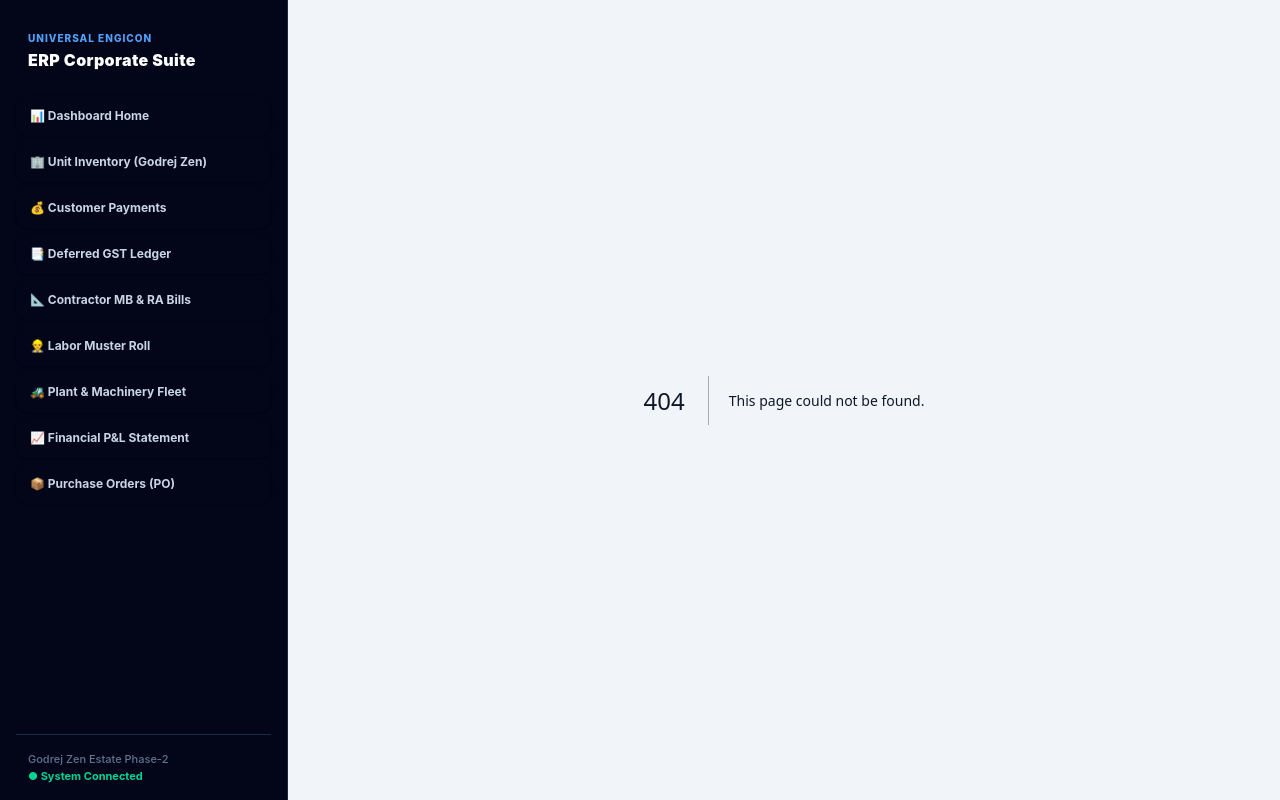
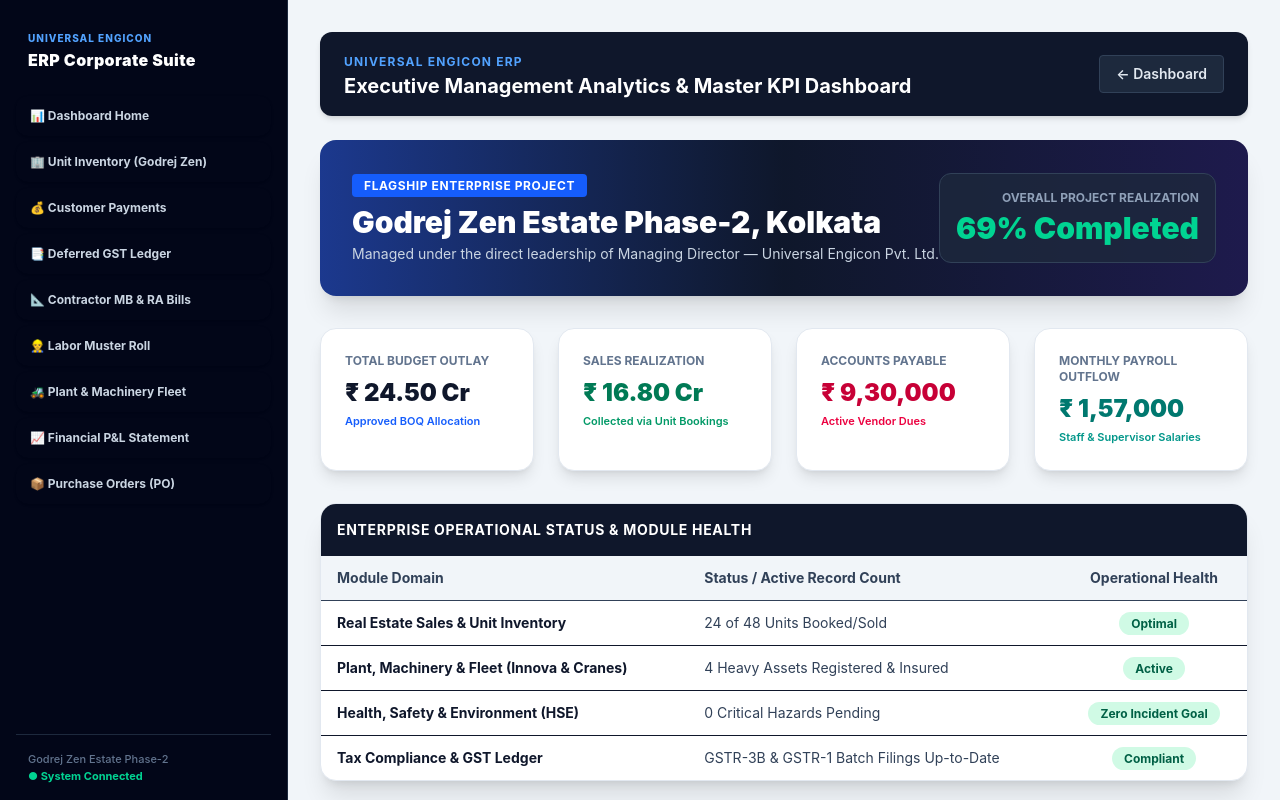
Before and after one commit to khalidahmad71/erp-universalengicon, a Next.js app: page /analytics in a window 1280 px wide. Before the commit this address had no page. Built offline with nearby package versions, Linux system fonts and the light colour scheme.

Commit message:
Add Executive Management Analytics and Master KPI Dashboard module

```diff
--- /dev/null
+++ b/app/analytics/page.tsx
@@ -0,0 +1,117 @@
+'use client';
+
+import React, { useState } from 'react';
+import Link from 'next/link';
+
+export default function ExecutiveAnalyticsModule() {
+  // Master Aggregated KPIs for Universal Engicon Pvt. Ltd. (Godrej Zen Estate Phase-2)
+  const [metrics] = useState({
+    totalProjectBudget: 245000000,
+    totalSalesRealization: 168000000,
+    totalVendorPayables: 930000,
+    totalMonthlyPayroll: 157000,
+    activeUnitsBooked: 24,
+    totalUnitsInventory: 48,
+    activeMachineryCount: 4,
+    openSafetyIncidents: 0
+  });
+
+  const realizationPercentage = Math.round((metrics.totalSalesRealization / metrics.totalProjectBudget) * 100);
+
+  return (
+    <div className="p-8 pb-20">
+
+      {/* Top Header */}
+      <div className="max-w-6xl mx-auto mb-6 flex justify-between items-center bg-slate-900 text-white px-6 py-4 rounded-xl shadow-md">
+        <div>
+          <span className="text-xs uppercase tracking-widest text-blue-400 font-bold">Universal Engicon ERP</span>
+          <h2 className="text-xl font-bold">Executive Management Analytics & Master KPI Dashboard</h2>
+        </div>
+        <Link href="/" className="bg-slate-800 hover:bg-slate-700 text-slate-200 text-sm font-semibold py-2 px-4 rounded border border-slate-700 transition">
+          ← Dashboard
+        </Link>
+      </div>
+
+      {/* Main Project Banner */}
+      <div className="max-w-6xl mx-auto bg-gradient-to-r from-blue-900 via-slate-900 to-indigo-950 text-white p-8 rounded-2xl shadow-xl mb-8 flex flex-col md:flex-row justify-between items-center">
+        <div>
+          <span className="bg-blue-600 text-white px-3 py-1 rounded text-xs font-bold uppercase tracking-wider">Flagship Enterprise Project</span>
+          <h1 className="text-3xl font-black mt-2">Godrej Zen Estate Phase-2, Kolkata</h1>
+          <p className="text-sm text-slate-300 mt-1">Managed under the direct leadership of Managing Director — Universal Engicon Pvt. Ltd.</p>
+        </div>
+        <div className="mt-6 md:mt-0 text-right bg-slate-800/80 p-4 rounded-xl border border-slate-700">
+          <p className="text-xs text-slate-400 uppercase font-bold">Overall Project Realization</p>
+          <p className="text-3xl font-black text-emerald-400 mt-1">{realizationPercentage}% Completed</p>
+        </div>
+      </div>
+
+      {/* KPI Grid */}
+      <div className="max-w-6xl mx-auto grid grid-cols-1 md:grid-cols-2 lg:grid-cols-4 gap-6 mb-8">
+
+        <div className="bg-white p-6 rounded-2xl shadow-lg border border-slate-200">
+          <p className="text-xs font-bold text-slate-500 uppercase">Total Budget Outlay</p>
+          <p className="text-2xl font-black text-slate-900 mt-2">₹ {(metrics.totalProjectBudget / 10000000).toFixed(2)} Cr</p>
+          <p className="text-[11px] text-blue-600 font-semibold mt-1">Approved BOQ Allocation</p>
+        </div>
+
+        <div className="bg-white p-6 rounded-2xl shadow-lg border border-slate-200">
+          <p className="text-xs font-bold text-slate-500 uppercase">Sales Realization</p>
+          <p className="text-2xl font-black text-emerald-700 mt-2">₹ {(metrics.totalSalesRealization / 10000000).toFixed(2)} Cr</p>
+          <p className="text-[11px] text-emerald-600 font-semibold mt-1">Collected via Unit Bookings</p>
+        </div>
+
+        <div className="bg-white p-6 rounded-2xl shadow-lg border border-slate-200">
+          <p className="text-xs font-bold text-slate-500 uppercase">Accounts Payable</p>
+          <p className="text-2xl font-black text-rose-700 mt-2">₹ {metrics.totalVendorPayables.toLocaleString('en-IN')}</p>
+          <p className="text-[11px] text-rose-600 font-semibold mt-1">Active Vendor Dues</p>
+        </div>
+
+        <div className="bg-white p-6 rounded-2xl shadow-lg border border-slate-200">
+          <p className="text-xs font-bold text-slate-500 uppercase">Monthly Payroll Outflow</p>
+          <p className="text-2xl font-black text-teal-700 mt-2">₹ {metrics.totalMonthlyPayroll.toLocaleString('en-IN')}</p>
+          <p className="text-[11px] text-teal-600 font-semibold mt-1">Staff & Supervisor Salaries</p>
+        </div>
+
+      </div>
+
+      {/* Operational Highlights Table */}
+      <div className="max-w-6xl mx-auto bg-white rounded-2xl shadow-xl border border-slate-200 overflow-hidden">
+        <div className="bg-slate-900 text-white p-4 font-bold text-sm uppercase tracking-wider">
+          Enterprise Operational Status & Module Health
+        </div>
+        <table className="w-full text-left border-collapse text-sm">
+          <thead className="bg-slate-100 text-slate-700 border-b">
+            <tr>
+              <th className="py-3 px-4">Module Domain</th>
+              <th className="py-3 px-4">Status / Active Record Count</th>
+              <th className="py-3 px-4 text-center">Operational Health</th>
+            </tr>
+          </thead>
+          <tbody>
+            <tr className="border-b hover:bg-slate-50">
+              <td className="py-3 px-4 font-bold text-slate-900">Real Estate Sales & Unit Inventory</td>
+              <td className="py-3 px-4 text-slate-700">{metrics.activeUnitsBooked} of {metrics.totalUnitsInventory} Units Booked/Sold</td>
+              <td className="py-3 px-4 text-center"><span className="bg-emerald-100 text-emerald-800 text-xs font-bold px-3 py-1 rounded-full">Optimal</span></td>
+            </tr>
+            <tr className="border-b hover:bg-slate-50">
+              <td className="py-3 px-4 font-bold text-slate-900">Plant, Machinery & Fleet (Innova & Cranes)</td>
+              <td className="py-3 px-4 text-slate-700">{metrics.activeMachineryCount} Heavy Assets Registered & Insured</td>
+              <td className="py-3 px-4 text-center"><span className="bg-emerald-100 text-emerald-800 text-xs font-bold px-3 py-1 rounded-full">Active</span></td>
+            </tr>
+            <tr className="border-b hover:bg-slate-50">
+              <td className="py-3 px-4 font-bold text-slate-900">Health, Safety & Environment (HSE)</td>
+              <td className="py-3 px-4 text-slate-700">{metrics.openSafetyIncidents} Critical Hazards Pending</td>
+              <td className="py-3 px-4 text-center"><span className="bg-emerald-100 text-emerald-800 text-xs font-bold px-3 py-1 rounded-full">Zero Incident Goal</span></td>
+            </tr>
+            <tr className="hover:bg-slate-50">
+              <td className="py-3 px-4 font-bold text-slate-900">Tax Compliance & GST Ledger</td>
+              <td className="py-3 px-4 text-slate-700">GSTR-3B & GSTR-1 Batch Filings Up-to-Date</td>
+              <td className="py-3 px-4 text-center"><span className="bg-emerald-100 text-emerald-800 text-xs font-bold px-3 py-1 rounded-full">Compliant</span></td>
+            </tr>
+          </tbody>
+        </table>
+      </div>
+
+    </div>
+  );
+}
```
